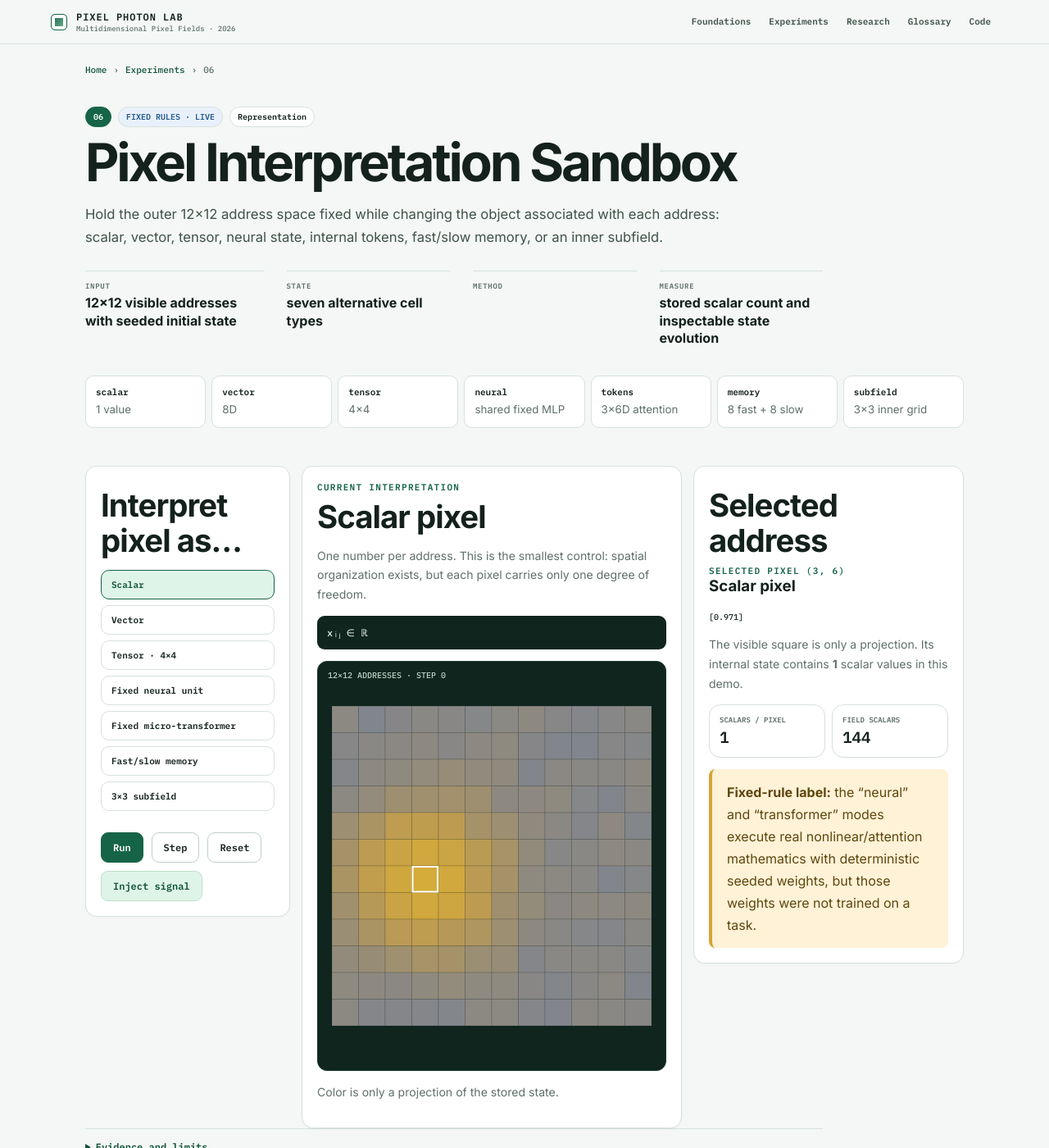
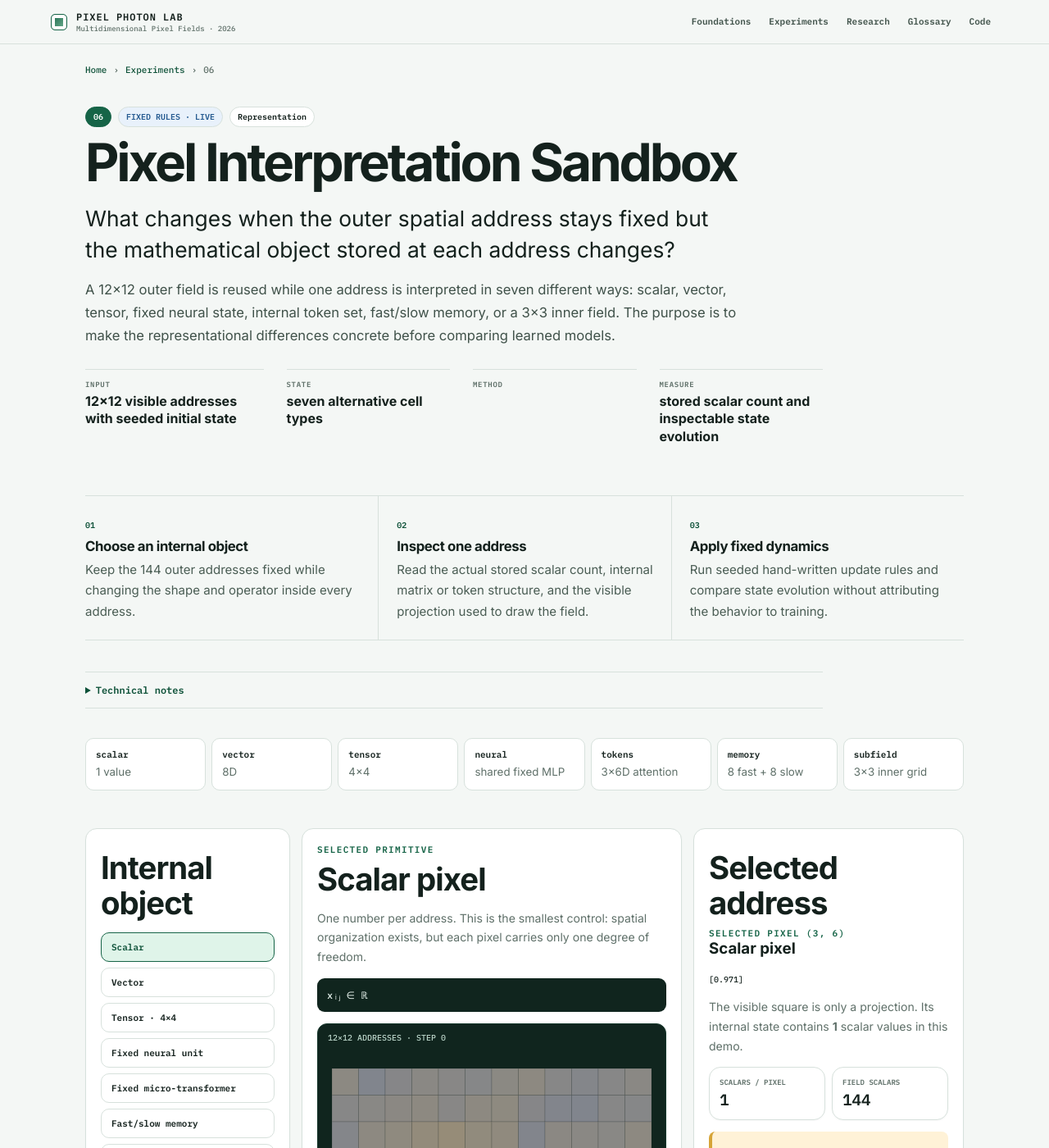
Before and after one commit to bitwikiorg/pixel-art-2026, a Jekyll site: the page built from experiment/interpretation/index.html, in a window 1280 px wide and 1400 px high. Shown: the whole window at 82% size. Built offline with Jekyll 4.4.1, drawn with Linux system fonts in a browser that asks for light colours; some of the changed text lies outside the part shown.

Commit message:
Explain alternative pixel primitives before mechanics

```diff
--- a/experiment/interpretation/index.html
+++ b/experiment/interpretation/index.html
@@ -4,13 +4,28 @@
 exp_id: "06"
 status: "FIXED RULES · LIVE"
 category: "Representation"
-deck: "Hold the outer 12×12 address space fixed while changing the object associated with each address: scalar, vector, tensor, neural state, internal tokens, fast/slow memory, or an inner subfield."
+question: "What changes when the outer spatial address stays fixed but the mathematical object stored at each address changes?"
+explanation: "A 12×12 outer field is reused while one address is interpreted in seven different ways: scalar, vector, tensor, fixed neural state, internal token set, fast/slow memory, or a 3×3 inner field. The purpose is to make the representational differences concrete before comparing learned models."
+deck: "Hold the outer address space fixed and change the object associated with every address."
 source: "12×12 visible addresses with seeded initial state"
 interpretation: "seven alternative cell types"
 learned: "No · all matrices/rules are fixed and seeded"
 measure: "stored scalar count and inspectable state evolution"
 shows: "The computational object at a spatial address can be factored in genuinely different ways."
 does_not_show: "Usefulness, learning, compression, semantic specialization or reasoning. This is a mechanics demonstrator."
+steps:
+  - label: "Choose an internal object"
+    text: "Keep the 144 outer addresses fixed while changing the shape and operator inside every address."
+  - label: "Inspect one address"
+    text: "Read the actual stored scalar count, internal matrix or token structure, and the visible projection used to draw the field."
+  - label: "Apply fixed dynamics"
+    text: "Run seeded hand-written update rules and compare state evolution without attributing the behavior to training."
+technical: |
+  A vector with eight components and a 4×4 tensor with sixteen components differ both in scalar count and internal factorization. A fair performance comparison therefore requires separate equal-state and equal-resource protocols; the sandbox only exposes mechanics.
+
+  The neural mode executes a shared deterministic nonlinear transform. The token mode executes real attention mathematics over three internal six-dimensional tokens. Their weights are seeded constants, so neither mode demonstrates learning.
+
+  The subfield mode makes the nesting explicit: one outer address contains a 3×3 inner grid. That is a useful structural primitive, but genuine recursive architecture would additionally reuse a common interface or operator across levels and measure whether the reuse improves generalization, computation, or storage.
 scripts:
   - /assets/js/pixel-universe.js
 ---
@@ -18,7 +33,7 @@
   <div class="interpretation-ladder" aria-label="Pixel interpretation ladder"><div><strong>scalar</strong><small>1 value</small></div><div><strong>vector</strong><small>8D</small></div><div><strong>tensor</strong><small>4×4</small></div><div><strong>neural</strong><small>shared fixed MLP</small></div><div><strong>tokens</strong><small>3×6D attention</small></div><div><strong>memory</strong><small>8 fast + 8 slow</small></div><div><strong>subfield</strong><small>3×3 inner grid</small></div></div>
 </section>
 <section class="pixel-universe-grid" style="margin-top:18px">
-  <aside class="panel"><h2>Interpret pixel as…</h2><div class="pixel-mode-list"><button class="pixel-mode active" data-pixel-mode="scalar">Scalar</button><button class="pixel-mode" data-pixel-mode="vector">Vector</button><button class="pixel-mode" data-pixel-mode="tensor">Tensor · 4×4</button><button class="pixel-mode" data-pixel-mode="neural">Fixed neural unit</button><button class="pixel-mode" data-pixel-mode="transformer">Fixed micro-transformer</button><button class="pixel-mode" data-pixel-mode="memory">Fast/slow memory</button><button class="pixel-mode" data-pixel-mode="subfield">3×3 subfield</button></div><div class="cta-row"><button id="pixelUniverseRun" class="btn primary">Run</button><button id="pixelUniverseStepBtn" class="btn">Step</button><button id="pixelUniverseReset" class="btn">Reset</button><button id="pixelUniverseInject" class="btn secondary">Inject signal</button></div></aside>
-  <section class="lab-card"><div class="kicker">Current interpretation</div><h2 id="pixelModeTitle">Scalar pixel</h2><p id="pixelModeDesc" class="lab-explain"></p><code id="pixelModeFormula" class="universe-formula"></code><div class="lab-canvas-wrap pixel-universe-canvas"><div class="overlay-label">12×12 ADDRESSES · STEP <span id="pixelUniverseStep">0</span></div><canvas id="pixelUniverseCanvas"></canvas></div><p class="lab-explain">Color is only a projection of the stored state.</p></section>
-  <aside class="panel"><h2>Selected address</h2><div id="pixelInspector"></div><div class="metrics"><div class="metric"><small>SCALARS / PIXEL</small><strong id="pixelModeDims">1</strong></div><div class="metric"><small>FIELD SCALARS</small><strong id="pixelModeScalars">144</strong></div></div><div class="method-box" style="margin-top:14px"><strong>Fixed-rule label:</strong> the “neural” and “transformer” modes execute real nonlinear/attention mathematics with deterministic seeded weights, but those weights were not trained on a task.</div></aside>
+  <aside class="panel"><h2>Internal object</h2><div class="pixel-mode-list"><button class="pixel-mode active" data-pixel-mode="scalar">Scalar</button><button class="pixel-mode" data-pixel-mode="vector">Vector</button><button class="pixel-mode" data-pixel-mode="tensor">Tensor · 4×4</button><button class="pixel-mode" data-pixel-mode="neural">Fixed neural unit</button><button class="pixel-mode" data-pixel-mode="transformer">Fixed micro-transformer</button><button class="pixel-mode" data-pixel-mode="memory">Fast/slow memory</button><button class="pixel-mode" data-pixel-mode="subfield">3×3 subfield</button></div><div class="cta-row"><button id="pixelUniverseRun" class="btn primary">Run</button><button id="pixelUniverseStepBtn" class="btn">Step</button><button id="pixelUniverseReset" class="btn">Reset</button><button id="pixelUniverseInject" class="btn secondary">Inject signal</button></div></aside>
+  <section class="lab-card"><div class="kicker">Selected primitive</div><h2 id="pixelModeTitle">Scalar pixel</h2><p id="pixelModeDesc" class="lab-explain"></p><code id="pixelModeFormula" class="universe-formula"></code><div class="lab-canvas-wrap pixel-universe-canvas"><div class="overlay-label">12×12 ADDRESSES · STEP <span id="pixelUniverseStep">0</span></div><canvas id="pixelUniverseCanvas"></canvas></div><p class="lab-explain">Color is a low-dimensional projection of the stored state.</p></section>
+  <aside class="panel"><h2>Selected address</h2><div id="pixelInspector"></div><div class="metrics"><div class="metric"><small>SCALARS / PIXEL</small><strong id="pixelModeDims">1</strong></div><div class="metric"><small>FIELD SCALARS</small><strong id="pixelModeScalars">144</strong></div></div><div class="method-box" style="margin-top:14px"><strong>Fixed parameters.</strong> Neural and attention modes perform nonlinear computation with deterministic seeded weights. No objective or training data selected those weights.</div></aside>
 </section>
```
